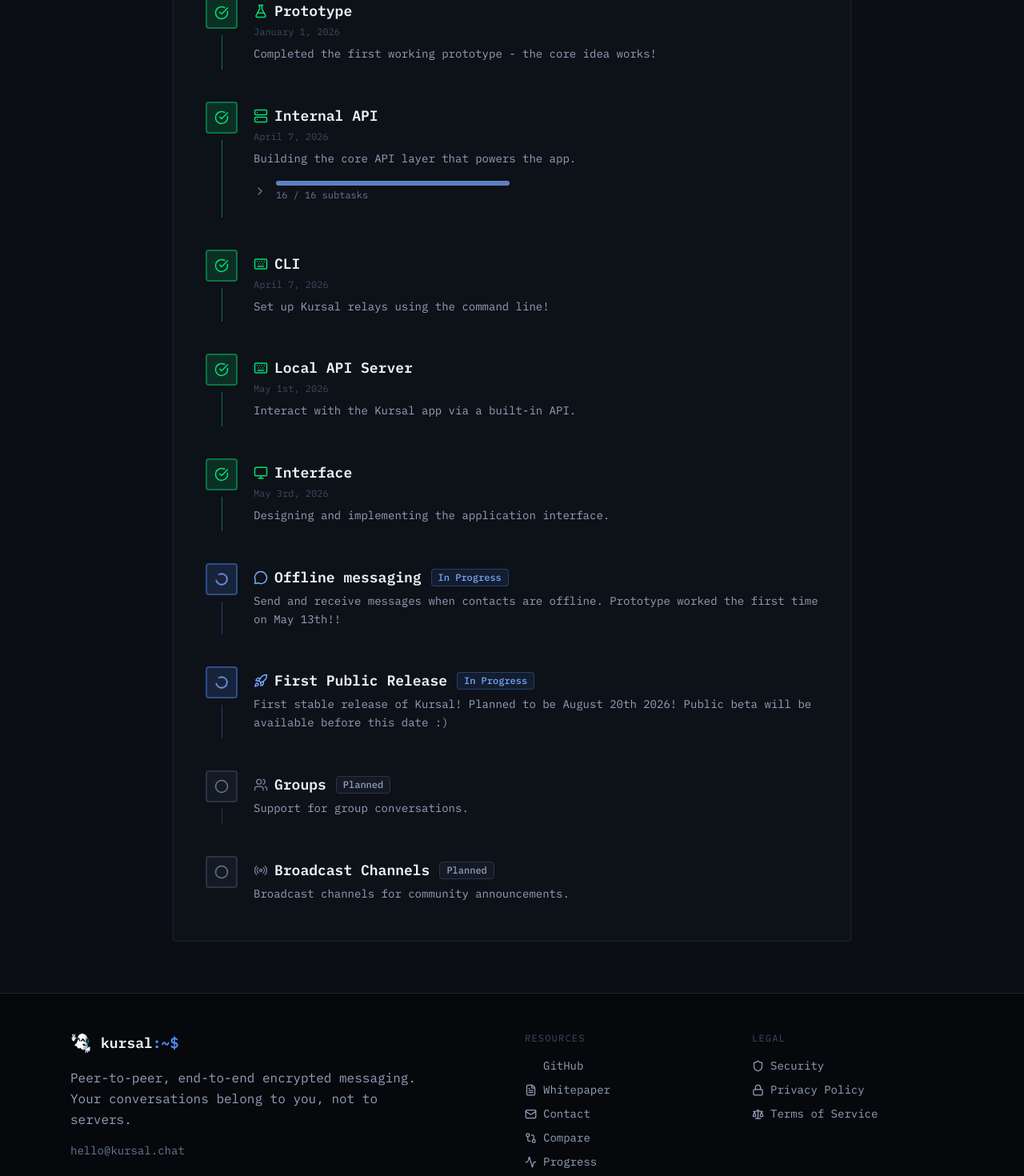
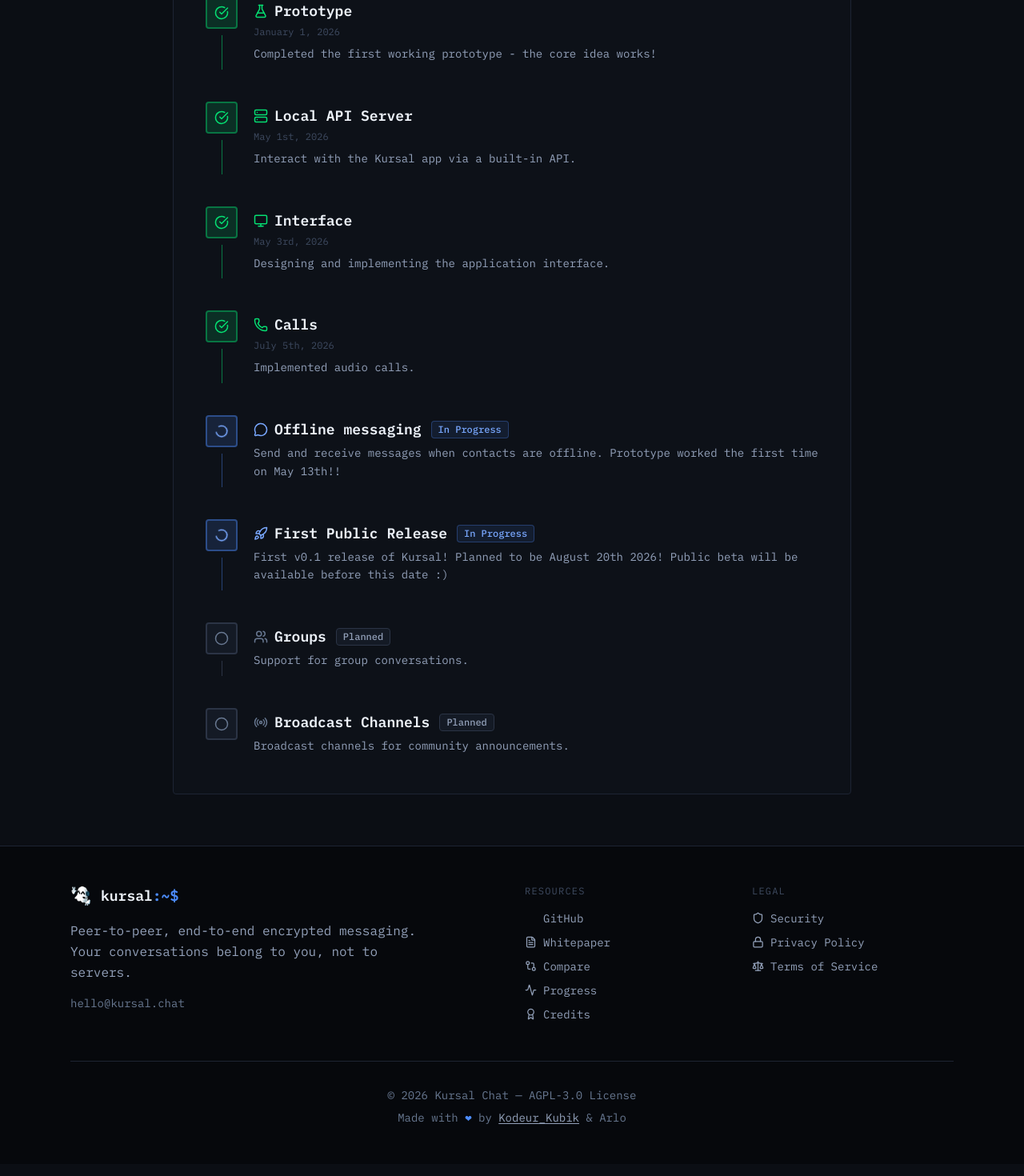
Before and after one commit to KursalChat/Website, a SvelteKit app: page /progress in a window 1280 px wide. Shown: the part 580-2050 px from the top of the page at 80% size. Built offline with nearby package versions, Linux system fonts and the light colour scheme; some icons are missing.

Commit message:
fix: various UI improvements

```diff
--- a/src/app.css
+++ b/src/app.css
@@ -3,6 +3,7 @@
 @theme {
   --color-kursal-950: #06080c;
   --color-kursal-900: #0b0e14;
+  --color-kursal-850: #0d1118;
   --color-kursal-800: #121723;
   --color-kursal-700: #1d2433;
   --color-kursal-600: #2b3445;
--- a/src/lib/components/DocSection.svelte
+++ b/src/lib/components/DocSection.svelte
@@ -10,7 +10,9 @@
   } = $props();
 </script>
 
-<section class="py-7 border-t border-kursal-700/60 first:border-t-0 first:pt-1">
+<section
+  class="py-7 border-t border-kursal-700/60 [header+&]:border-t-0 [header+&]:pt-1"
+>
   <div class="flex gap-4 md:gap-6">
     <span
       class="font-mono text-accent-500 text-sm pt-1.5 select-none shrink-0 w-7 text-right"
--- a/src/lib/components/EncryptionAnimation.svelte
+++ b/src/lib/components/EncryptionAnimation.svelte
@@ -200,8 +200,7 @@
     </div>
 
     <p class="font-mono text-xs text-kursal-500 text-center mt-5">
-      // keys live only on these two devices — relays just carry the sealed
-      packet
+      // keys live only on these two devices: relays just carry a sealed packet
     </p>
   </div>
 </section>
--- a/src/lib/components/Footer.svelte
+++ b/src/lib/components/Footer.svelte
@@ -68,15 +68,6 @@
             >
               <FileText size={15} />
               Whitepaper
-            </a>
-          </li>
-          <li>
-            <a
-              href={"mailto:" + email}
-              class="text-kursal-300 hover:text-accent-400 transition-colors flex items-center gap-2"
-            >
-              <Mail size={15} />
-              Contact
             </a>
           </li>
           <li>
--- a/src/lib/download.ts
+++ b/src/lib/download.ts
@@ -72,7 +72,7 @@
     id: "android" as OSId,
     name: "Android",
     icon: SiAndroid,
-    description: "Requires Android 7.0 or later",
+    description: "Requires Android 8.0 or later",
     links: [{ id: "apk", label: "APK", url: `${DOWNLOAD_PREFIX}/Kursal.apk` }],
   },
   {
--- a/src/routes/compare/+page.svelte
+++ b/src/routes/compare/+page.svelte
@@ -19,7 +19,7 @@
     {
       key: "noServers",
       label: "No central servers",
-      note: "Matrix is federated — but most people use one main homeserver, so it's centralized in practice.",
+      note: "Matrix runs across many independently operated servers, but most people use one main homeserver.",
     },
     {
       key: "noAccount",
@@ -44,17 +44,17 @@
     {
       key: "offline",
       label: "Works while you're offline",
-      note: "Kursal's offline message delivery is in active development.",
+      note: "Kursal's offline message system has been implemented recently and needs testing.",
     },
     {
       key: "groupChats",
       label: "Group chats",
-      note: "Planned — group conversations are on the Kursal roadmap.",
+      note: "Planned! Group conversations are on the Kursal roadmap.",
     },
     {
       key: "calls",
       label: "Voice & video calls",
-      note: "Planned for a future release.",
+      note: "Only audio calls are supported. Video and screenshares are planned.",
     },
   ] as const;
 
@@ -75,7 +75,7 @@
       postQuantum: true,
       offline: "partial",
       groupChats: false,
-      calls: false,
+      calls: "partial",
     },
     {
       name: "Signal",
@@ -123,7 +123,7 @@
       name: "Matrix",
       e2ee: true,
       openSource: true,
-      noServers: "partial",
+      noServers: true,
       noAccount: "partial",
       noMetadata: "partial",
       independent: true,
@@ -200,7 +200,7 @@
 {#snippet row(feature: Feature, isLast: boolean)}
   <tr>
     <td
-      class="sticky left-0 z-10 bg-kursal-900 py-3 pr-3 text-left text-kursal-200 border-b border-kursal-700/70"
+      class="sticky left-0 z-10 bg-kursal-850 py-3 pr-3 text-left text-kursal-200 border-b border-kursal-700/70"
     >
       <span class="inline-flex items-center gap-1.5">
         {feature.label}
@@ -251,7 +251,7 @@
 <DocPage
   file="compare.md"
   title="How Kursal compares"
-  subtitle="Same goal as the best private messengers — without the servers, accounts, or trust in a company."
+  subtitle="Same goal as the best private messengers. Without the servers, accounts, or trust in a company."
 >
   <div class="overflow-x-auto">
     <table
@@ -259,7 +259,7 @@
     >
       <thead>
         <tr>
-          <th class="w-[34%] sticky left-0 z-20 bg-kursal-900"></th>
+          <th class="w-[34%] sticky left-0 z-20 bg-kursal-850"></th>
           {#each apps as app}
             <th
               class="py-3 px-2 font-semibold border-b border-kursal-700 {app.highlight
@@ -278,7 +278,7 @@
 
         <tr>
           <td
-            class="sticky left-0 z-10 bg-kursal-900 pt-8 pb-3 pr-3 align-middle text-left"
+            class="sticky left-0 z-10 bg-kursal-850 pt-8 pb-3 pr-3 align-middle text-left"
           >
             <span
               class="font-mono text-xs uppercase tracking-widest text-kursal-500"
--- a/src/routes/credits/+page.svelte
+++ b/src/routes/credits/+page.svelte
@@ -65,7 +65,7 @@
 
       <div class="p-4">
         {#if researchers.length === 0}
-          <p class="text-kursal-500">0 reports — the list is empty</p>
+          <p class="text-kursal-500">0 reports. The list is empty</p>
         {:else}
           <ul class="space-y-3.5">
             {#each researchers as r}
--- a/src/routes/privacy/+page.svelte
+++ b/src/routes/privacy/+page.svelte
@@ -83,8 +83,7 @@
       <li class="flex gap-2.5">
         <span class="text-accent-500 shrink-0">+</span>
         <span class="text-kursal-200"
-          >Crash reports, only if you send one from the pop-up after a
-          crash</span
+          >Crash reports, only if you send one from the pop-up after a crash</span
         >
       </li>
     </ul>
--- a/src/routes/progress/+page.svelte
+++ b/src/routes/progress/+page.svelte
@@ -13,6 +13,7 @@
     Keyboard,
     Rocket,
     MessageCircle,
+    Phone,
   } from "lucide-svelte";
   import DocPage from "$lib/components/DocPage.svelte";
   import { SITE_ICON, SITE_URL } from "$lib/const";
@@ -37,43 +38,11 @@
       icon: FlaskConical,
     },
     {
-      title: "Internal API",
-      description: "Building the core API layer that powers the app.",
-      date: "April 7, 2026",
-      status: "completed",
-      icon: Server,
-      subtasks: [
-        { label: "Workspace Scaffolding", done: true },
-        { label: "Core Dependencies", done: true },
-        { label: "Error Types", done: true },
-        { label: "Storage Layer", done: true },
-        { label: "Identity Layer", done: true },
-        { label: "Crypto Layer", done: true },
-        { label: "Message Types", done: true },
-        { label: "Network Layer", done: true },
-        { label: "Peer ID Rotation", done: true },
-        { label: "DHT Rendezvous", done: true },
-        { label: "Contact Management", done: true },
-        { label: "First Contact: OTP", done: true },
-        { label: "First Contact: LTC", done: true },
-        { label: "First Contact: Nearby Share", done: true },
-        { label: "Messaging Pipeline", done: true },
-        { label: "Tauri Wrapper", done: true },
-      ],
-    },
-    {
-      title: "CLI",
-      description: "Set up Kursal relays using the command line!",
-      date: "April 7, 2026",
-      status: "completed",
-      icon: Keyboard,
-    },
-    {
       title: "Local API Server",
       description: "Interact with the Kursal app via a built-in API.",
       status: "completed",
       date: "May 1st, 2026",
-      icon: Keyboard,
+      icon: Server,
     },
     {
       title: "Interface",
@@ -81,6 +50,13 @@
       status: "completed",
       date: "May 3rd, 2026",
       icon: Monitor,
+    },
+    {
+      title: "Calls",
+      description: "Implemented audio calls.",
+      status: "completed",
+      date: "July 5th, 2026",
+      icon: Phone,
     },
     {
       title: "Offline messaging",
@@ -92,7 +68,7 @@
     {
       title: "First Public Release",
       description:
-        "First stable release of Kursal! Planned to be August 20th 2026! Public beta will be available before this date :)",
+        "First v0.1 release of Kursal! Planned to be August 20th 2026! Public beta will be available before this date :)",
       status: "in-progress",
       icon: Rocket,
     },
--- a/src/routes/security/+page.svelte
+++ b/src/routes/security/+page.svelte
@@ -36,7 +36,7 @@
 <DocPage
   file="security.md"
   title="Security"
-  stamp="Hardened"
+  stamp="Open-Source"
   subtitle="Our mission is to protect your privacy through proven cryptographic protocols and transparent security practices."
 >
   <DocSection n="01" title="Cryptographic Protocols">
--- a/static/api/index.html
+++ b/static/api/index.html
@@ -6,14 +6,14 @@
     <title>Kursal API | Developer Reference</title>
     <meta
       name="description"
-      content="REST API reference for Kursal — peer-to-peer, end-to-end encrypted messaging."
+      content="REST API reference for Kursal. Peer-to-peer, end-to-end encrypted messaging."
     />
     <link rel="canonical" href="https://api.kursal.chat" />
 
     <meta property="og:title" content="Kursal API | Developer Reference" />
     <meta
       property="og:description"
-      content="REST API reference for Kursal — peer-to-peer, end-to-end encrypted messaging."
+      content="REST API reference for Kursal. Peer-to-peer, end-to-end encrypted messaging."
     />
     <meta property="og:url" content="https://api.kursal.chat" />
     <meta property="og:image" content="https://kursal.chat/icon.png" />
@@ -23,7 +23,7 @@
     <meta name="twitter:title" content="Kursal API | Developer Reference" />
     <meta
       name="twitter:description"
-      content="REST API reference for Kursal — peer-to-peer, end-to-end encrypted messaging."
+      content="REST API reference for Kursal. Peer-to-peer, end-to-end encrypted messaging."
     />
     <meta name="twitter:image" content="https://kursal.chat/icon.png" />
 
@@ -33,7 +33,7 @@
         "@type": "TechArticle",
         "name": "Kursal API Reference",
         "url": "https://api.kursal.chat",
-        "description": "REST API reference for Kursal — peer-to-peer, end-to-end encrypted messaging.",
+        "description": "REST API reference for Kursal. Peer-to-peer, end-to-end encrypted messaging.",
         "publisher": {
           "@type": "Organization",
           "name": "Kursal",
```
Also changed, not shown: 2 other files (tests, documents, lock files or other folders).
